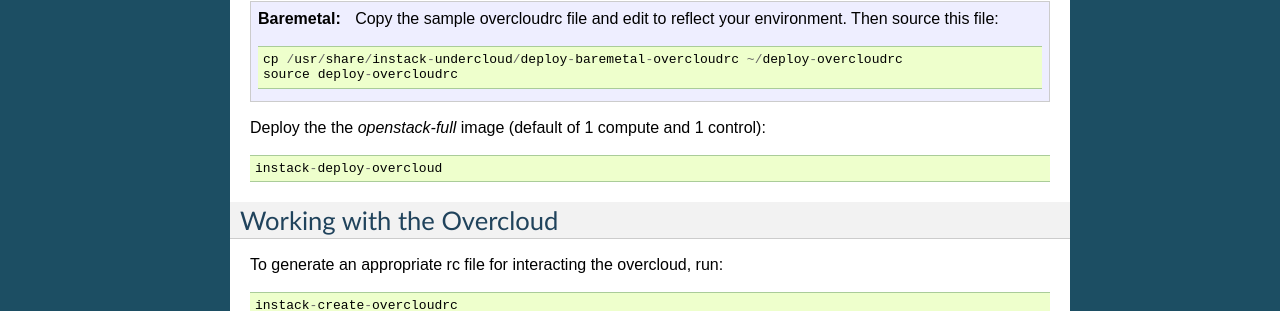
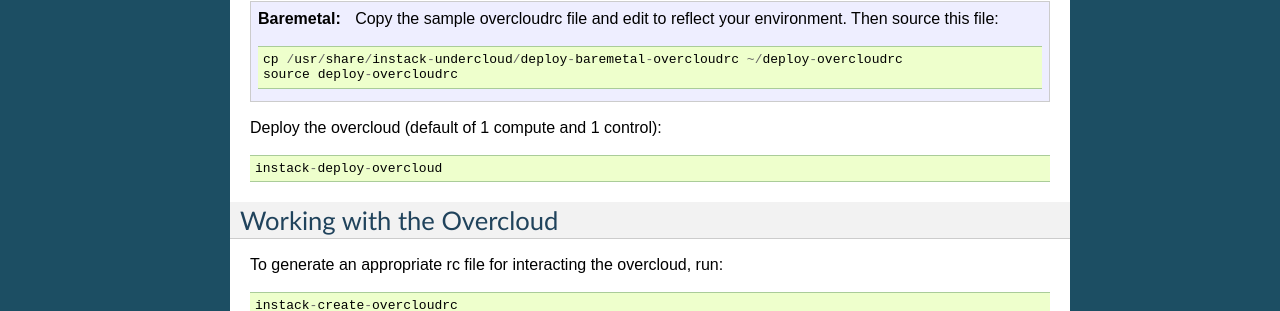
Before and after one commit to openstack-archive/instack-undercloud, a Sphinx documentation site: the page built from doc/source/deploy-overcloud.rst, in a window 1280 px wide. Shown: the part 664-975 px from the top of the page. Built offline with Sphinx 7.4.7, drawn with Linux system fonts in a browser that asks for light colours.

Commit message:
Update overcloud deploy doc
It was still referencing openstack-full.

Change-Id: Ie27be5a28f076b8f2f473c4fa925eb6603908480

```diff
--- a/doc/source/deploy-overcloud.rst
+++ b/doc/source/deploy-overcloud.rst
@@ -39,7 +39,7 @@ Create the necessary flavors::
       cp /usr/share/instack-undercloud/deploy-baremetal-overcloudrc ~/deploy-overcloudrc
       source deploy-overcloudrc
 
-Deploy the the *openstack-full* image (default of 1 compute and 1 control)::
+Deploy the overcloud (default of 1 compute and 1 control)::
 
     instack-deploy-overcloud
 
```
